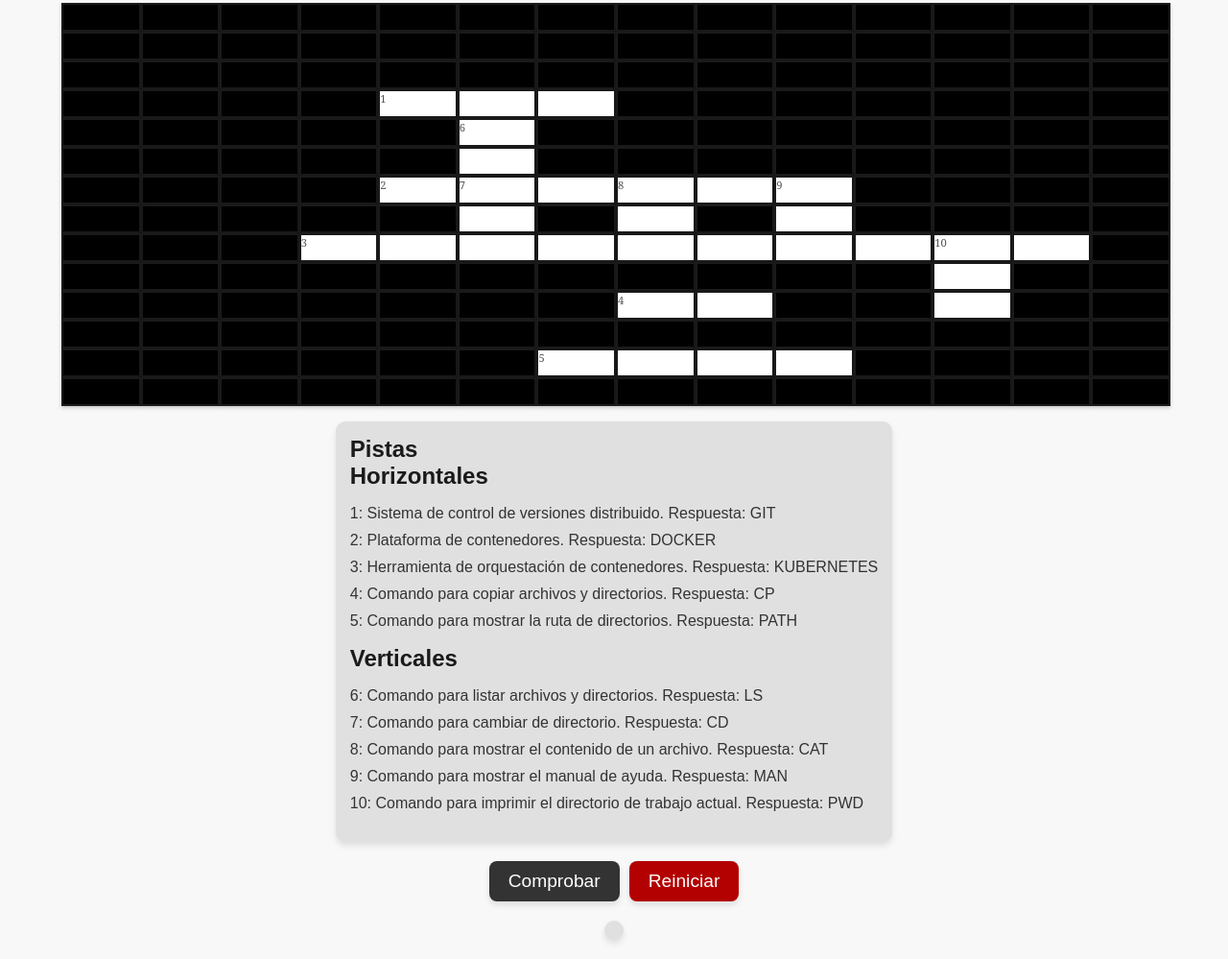
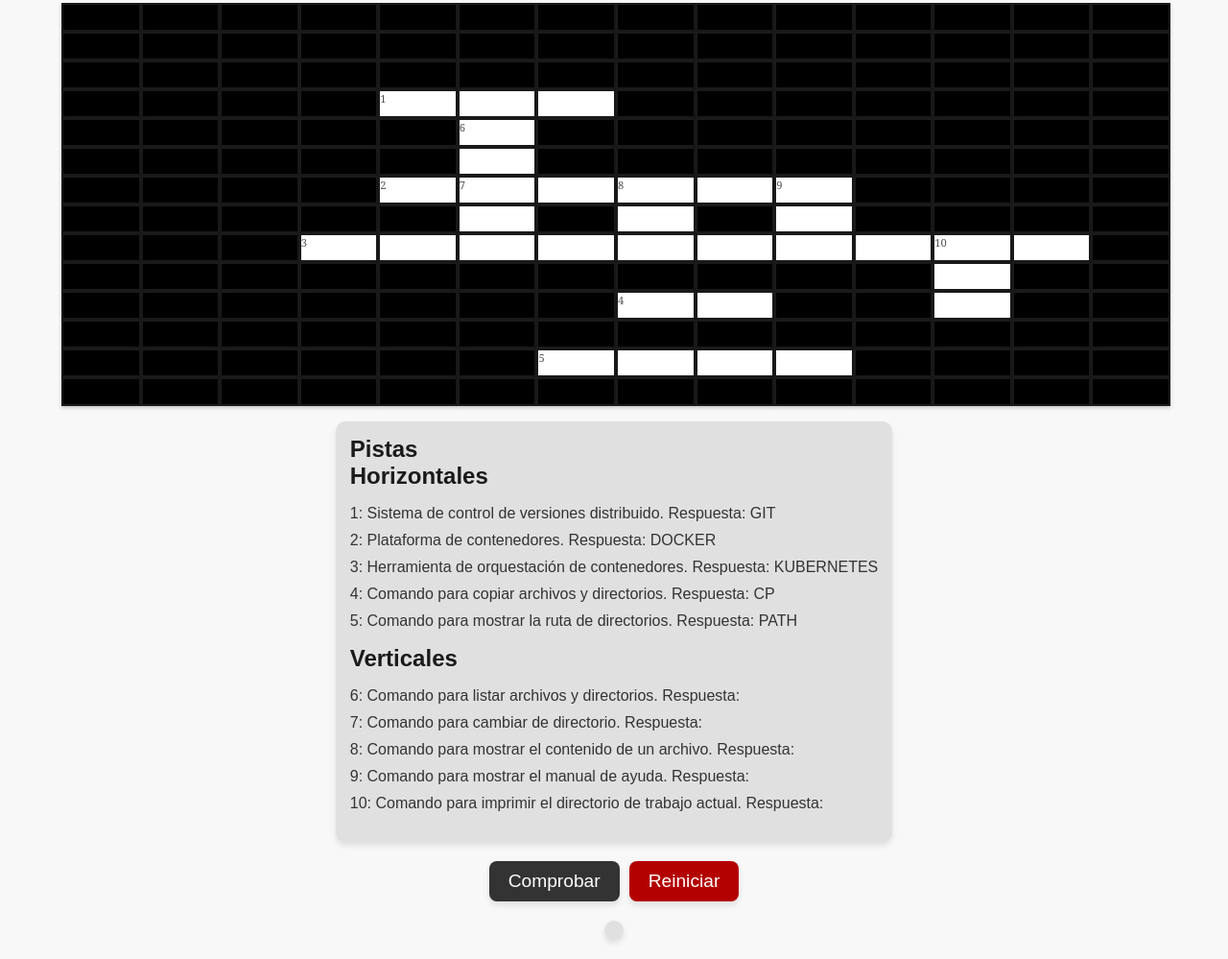
Before and after one commit to tobalo1986/PRUEBA-FINAL-DOCKER-2, a plain HTML site: page frontend/index.html in a window 1280 px wide. Shown: the part 226-1225 px from the top of the page at 96% size. Drawn offline with Linux system fonts and the light colour scheme.

Commit message:
ci-DOCKER10

```diff
--- a/frontend/index.html
+++ b/frontend/index.html
@@ -24,11 +24,11 @@
         </ul>
         <h3>Verticales</h3>
         <ul>
-            <li>6: Comando para listar archivos y directorios. Respuesta: LS</li>
-            <li>7: Comando para cambiar de directorio. Respuesta: CD</li>
-            <li>8: Comando para mostrar el contenido de un archivo. Respuesta: CAT</li>
-            <li>9: Comando para mostrar el manual de ayuda. Respuesta: MAN</li>
-            <li>10: Comando para imprimir el directorio de trabajo actual. Respuesta: PWD</li>
+            <li>6: Comando para listar archivos y directorios. Respuesta:</li>
+            <li>7: Comando para cambiar de directorio. Respuesta: </li>
+            <li>8: Comando para mostrar el contenido de un archivo. Respuesta: </li>
+            <li>9: Comando para mostrar el manual de ayuda. Respuesta: </li>
+            <li>10: Comando para imprimir el directorio de trabajo actual. Respuesta: </li>
         </ul>
     </div>
     <div id="buttons">
```
